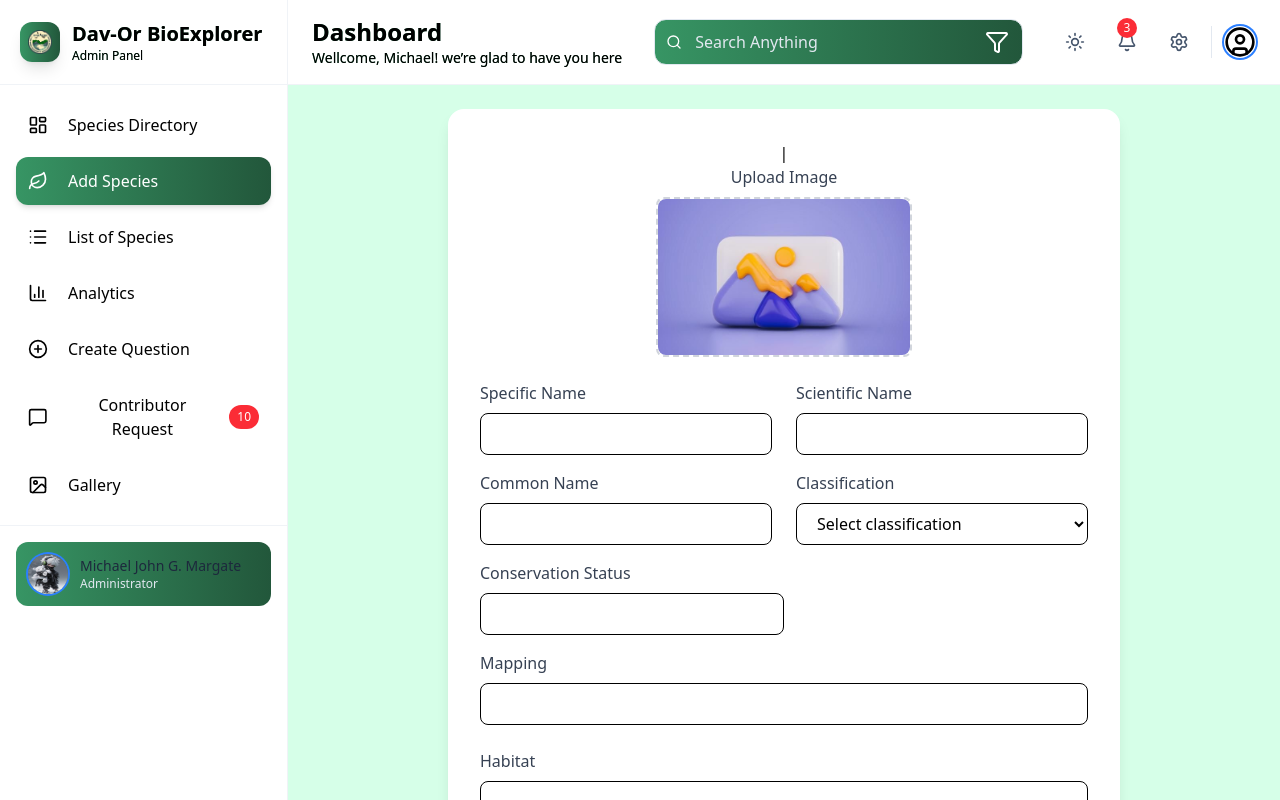
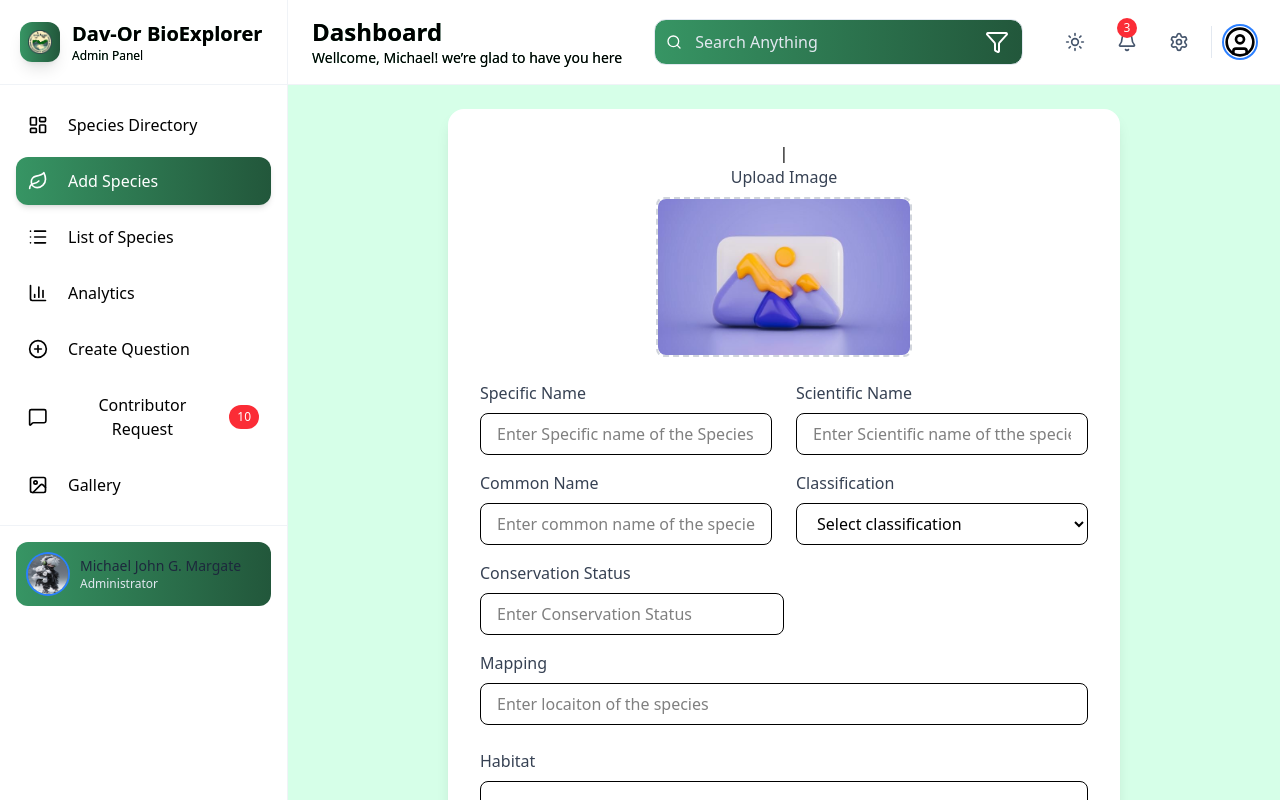
Before and after one commit to Miketzy/capstone-project, a React (Vite) app in the folder admin-contributor/: page / in a window 1280 px wide. Both pictures are taken after a click on the button "Add Species". Built offline with nearby package versions, Linux system fonts and the light colour scheme.

Commit message:
updatted

```diff
--- a/admin-contributor/src/admin-components/add-species/AddSpeciesInput.jsx
+++ b/admin-contributor/src/admin-components/add-species/AddSpeciesInput.jsx
@@ -9,6 +9,7 @@ function AddSpeciesInput() {
           <label className="block text-gray-700 mb-2">Specific Name</label>
           <input
             type="text"
+            placeholder="Enter Specific name of the Species"
             className="w-full px-4 py-2 border rounded-lg focus:ring-2 focus:ring-green-500"
           />
         </div>
@@ -17,6 +18,7 @@ function AddSpeciesInput() {
           <label className="block text-gray-700 mb-2">Scientific Name</label>
           <input
             type="text"
+            placeholder="Enter Scientific name of tthe species"
             className="w-full px-4 py-2 border rounded-lg focus:ring-2 focus:ring-green-500"
           />
         </div>
@@ -28,6 +30,7 @@ function AddSpeciesInput() {
           <label className="block text-gray-700 mb-2">Common Name</label>
           <input
             type="text"
+            placeholder="Enter common name of the species"
             className="w-full px-4 py-2 border rounded-lg focus:ring-2 focus:ring-green-500"
           />
         </div>
@@ -58,6 +61,7 @@ function AddSpeciesInput() {
           </label>
           <input
             type="text"
+            placeholder="Enter Conservation Status"
             className="w-full px-4 py-2 border rounded-lg focus:ring-2 focus:ring-green-500"
           />
         </div>
@@ -67,6 +71,7 @@ function AddSpeciesInput() {
         <label className="block text-gray-700 mb-2">Mapping</label>
         <input
           type="text"
+          placeholder="Enter locaiton of the species"
           className="w-full px-4 py-2 border rounded-lg focus:ring-2 focus:ring-green-500"
         />
       </div>
```
